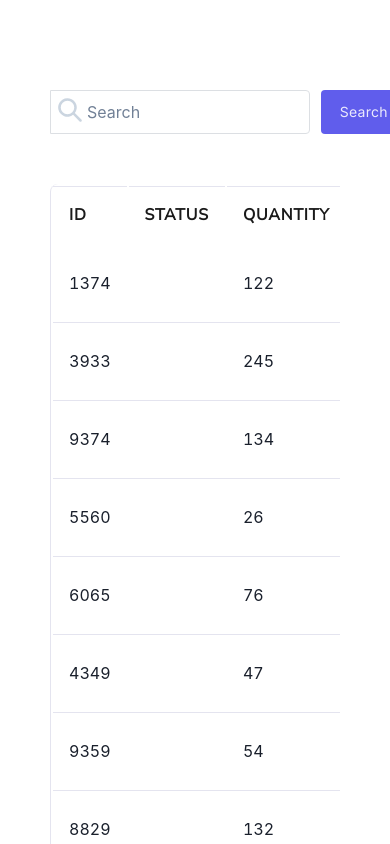
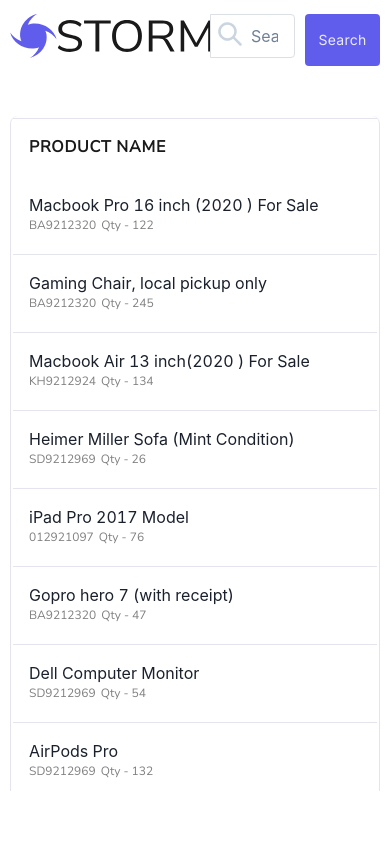
Before and after one commit to rickyforr/products-take-home, a Next.js app: page / in a window 390 px wide. Built offline with nearby package versions, Linux system fonts and the light colour scheme.

Commit message:
add modal api and responsive styles

```diff
--- a/components/Header/Header.tsx
+++ b/components/Header/Header.tsx
@@ -1,13 +1,21 @@
 import { Box, Flex } from "@chakra-ui/react";
 import Image from "next/image";
 import { Search } from "./Search/Search";
-import { SettingsIcon } from "@chakra-ui/icons";
 
-export const Header = () => {
+type Props = {
+  onGetProducts: (searchParam?: string) => void;
+};
+
+/**
+ * Renders the app header including the logo and search bar.
+ * @param props.onGetProducts - Function to get products from the API.
+ */
+export const Header = ({ onGetProducts }: Props) => {
+
   return (
-    <Flex paddingTop={10}>
+    <Flex paddingTop={1} flexWrap="wrap">
       <Flex flex={1}>
-        <Box display="flex">
+        <Box display="flex" minW="200px" mb={2} >
           <Image
             src="/storm_logo_icon.svg"
             alt="Logo_Icon"
@@ -23,9 +31,7 @@
         </Box>
       </Flex>
       <Flex flex={1}>
-        <Search />
-        <Flex>
-        </Flex>
+        <Search onGetProducts={onGetProducts} />
       </Flex>
     </Flex>
   );
--- a/components/Header/Search/Search.tsx
+++ b/components/Header/Search/Search.tsx
@@ -7,17 +7,44 @@
 } from "@chakra-ui/react";
 import styles from "../../../styles/Home.module.css";
 import { SearchIcon } from "@chakra-ui/icons";
+import { useState } from "react";
 
-export const Search = () => {
+type Props = {
+  onGetProducts: (searchParam?: string) => void;
+};
+
+/**
+ * Renders the search bar.
+ * @param props.onGetProducts - Function to get products from the API.
+ */
+export const Search = ({ onGetProducts }: Props) => {
+  const [searchValue, setSearchValue] = useState<string>("");
+
   return (
     <Flex>
       <InputGroup>
         <InputLeftElement pointerEvents="none">
-          <SearchIcon color="gray.300" height="24px" width="24px"/>
+          <SearchIcon color="gray.300" height="24px" width="24px" />
         </InputLeftElement>
-        <Input className={styles.searchInput} placeholder="Search"/>
+        <Input
+          className={styles.searchInput}
+          placeholder="Search"
+          onChange={(e: React.ChangeEvent<HTMLInputElement>) =>
+            setSearchValue(e.target.value)
+          }
+          onKeyDown={(e: React.KeyboardEvent<HTMLInputElement>) => {
+            if (e.key === "Enter") {
+              onGetProducts(searchValue);
+            }
+          }}
+        />
       </InputGroup>
-      <Button className={styles.searchButton}>Search</Button>
+      <Button
+        className={styles.searchButton}
+        onClick={() => onGetProducts(searchValue)}
+      >
+        Search
+      </Button>
     </Flex>
   );
 };
--- /dev/null
+++ b/components/ProductModal/ProductModal.tsx
@@ -0,0 +1,43 @@
+import { Product } from "@/system/types";
+import {
+  Button,
+  Flex,
+  Modal,
+  ModalBody,
+  ModalCloseButton,
+  ModalContent,
+  ModalFooter,
+  ModalHeader,
+  ModalOverlay,
+  Text,
+} from "@chakra-ui/react";
+
+type Props = {
+  product: Product;
+  isOpen: boolean;
+  onClose: () => void;
+};
+
+export const ProductModal = ({ product, isOpen, onClose }: Props) => {
+  return (
+    <Modal isOpen={isOpen} onClose={onClose}>
+      <ModalOverlay />
+      <ModalContent>
+        <ModalHeader>{product.product}</ModalHeader>
+        <ModalCloseButton />
+        <ModalBody>
+          <Flex>
+            <Text>Serial number: {product.serial}</Text>
+            <Text>Quantity: {product.quantity}</Text>
+            <Text>Total: ${product.total}</Text>
+          </Flex>
+        </ModalBody>
+        <ModalFooter>
+          <Button colorScheme="blue" mr={3} onClick={onClose}>
+            Close
+          </Button>
+        </ModalFooter>
+      </ModalContent>
+    </Modal>
+  );
+};
--- a/components/ProductsTable/ProductsTable.tsx
+++ b/components/ProductsTable/ProductsTable.tsx
@@ -9,11 +9,16 @@
   Th,
   Thead,
   Tr,
+  useDisclosure,
+  Box,
 } from "@chakra-ui/react";
 import styles from "../../styles/Home.module.css";
+import { ProductModal } from "../ProductModal/ProductModal";
+import { useState } from "react";
 
 type Props = {
   products: Product[];
+  requestState: { pending: boolean; error: boolean; success: boolean };
 };
 
 const tableColumnTitles = [
@@ -24,42 +29,90 @@
   "Prices",
 ];
 
-export const ProductsTable = ({ products }: Props) => {
+const responsiveProductCell = {
+  base: "none",
+  md: "table-cell",
+};
+
+export const ProductsTable = ({ products, requestState }: Props) => {
+  const [selectedProduct, setSelectedProduct] = useState<Product | null>(null);
+  const { isOpen, onClose, onOpen } = useDisclosure();
+
   const handleRowClick = (product: Product) => {
-    console.log("Row clicked", product);
+    setSelectedProduct(product);
+    onOpen();
   };
+
   return (
     <Flex
       style={{
         width: "100%",
-        height: "100%",
         marginTop: "50px",
       }}
     >
-      <TableContainer style={{ width: "100%" }} overflowY="auto">
+      {selectedProduct && (
+        <ProductModal
+          product={selectedProduct}
+          isOpen={isOpen}
+          onClose={onClose}
+        />
+      )}
+      <TableContainer
+        style={{ width: "100%", height: "80vh" }}
+        overflowY="auto"
+      >
+        {requestState.pending && <Text>Loading...</Text>}
+        {requestState.error && <Text>Error loading products</Text>}
+        {requestState.success && (
           <Table variant="unstyled" className={styles.productsTable}>
             <Thead>
               <Tr>
                 {tableColumnTitles.map((title) => (
-                <Th>{title}</Th>
+                  <Th
+                    display={{
+                      base: title === "Product name" ? "table-cell" : "none",
+                      md: "table-cell",
+                    }}
+                  >
+                    {title}
+                  </Th>
                 ))}
               </Tr>
             </Thead>
             <Tbody>
+              {products.length === 0 && (
+                <Tr>
+                  <Text>No products found</Text>
+                </Tr>
+              )}
               {products.map((product) => (
                 <Tr onClick={() => handleRowClick(product)}>
-                <Td>{product.id}</Td>
-                <Td></Td>
-                <Td>{product.quantity}</Td>
+                  <Td display={responsiveProductCell}>{product.id}</Td>
+                  <Td display={responsiveProductCell}></Td>
+                  <Td display={responsiveProductCell}>{product.quantity}</Td>
                   <Td>
                     <Text>{product.product}</Text>
-                  <Text>{product.serial}</Text>
+                    <Flex>
+                      <Text className={styles.secondaryText} mr="5px">
+                        {product.serial}
+                      </Text>
+                      <Text
+                        display={{
+                          base: "table-cell",
+                          md: "none",
+                        }}
+                        className={styles.secondaryText}
+                      >
+                        Qty - {product.quantity}
+                      </Text>
+                    </Flex>
                   </Td>
-                <Td>${product.total}</Td>
+                  <Td display={responsiveProductCell}>${product.total}</Td>
                 </Tr>
               ))}
             </Tbody>
           </Table>
+        )}
       </TableContainer>
     </Flex>
   );
--- a/pages/_app.tsx
+++ b/pages/_app.tsx
@@ -1,10 +1,11 @@
 import "@/styles/globals.css";
+import { theme } from "@/styles/theme";
 import { ChakraProvider } from "@chakra-ui/react";
 import type { AppProps } from "next/app";
 
 export default function App({ Component, pageProps }: AppProps) {
   return (
-    <ChakraProvider>
+    <ChakraProvider theme={theme}>
       <Component {...pageProps} />
     </ChakraProvider>
   );
--- /dev/null
+++ b/pages/api/products.ts
@@ -0,0 +1,89 @@
+import { Product } from '@/system/types';
+import type { NextApiRequest, NextApiResponse } from 'next'
+
+const data: Product[] = [
+  {
+    product: "Macbook Pro 16 inch (2020 ) For Sale",
+    serial: "BA9212320",
+    id: 1374,
+    quantity: 122,
+    total: 854.08,
+  },
+  {
+    product: "Gaming Chair, local pickup only",
+    serial: "BA9212320",
+    id: 3933,
+    quantity: 245,
+    total: 943.65,
+  },
+  {
+    product: "Macbook Air 13 inch(2020 ) For Sale",
+    serial: "KH9212924",
+    id: 9374,
+    quantity: 134,
+    total: 779.58,
+  },
+  {
+    product: "Heimer Miller Sofa (Mint Condition)",
+    serial: "SD9212969",
+    id: 5560,
+    quantity: 26,
+    total: 275.43,
+  },
+  {
+    product: "iPad Pro 2017 Model",
+    serial: "012921097",
+    id: 6065,
+    quantity: 76,
+    total: 475.22,
+  },
+  {
+    product: "Gopro hero 7 (with receipt)",
+    serial: "BA9212320",
+    id: 4349,
+    quantity: 47,
+    total: 219.78,
+  },
+  {
+    product: "Dell Computer Monitor",
+    serial: "SD9212969",
+    id: 9359,
+    quantity: 54,
+    total: 105.55,
+  },
+  {
+    product: "AirPods Pro",
+    serial: "SD9212969",
+    id: 8829,
+    quantity: 132,
+    total: 928.41,
+  },
+  {
+    product: "Playstation 4 Limited Edition",
+    serial: "SD9212969",
+    id: 5045,
+    quantity: 15,
+    total: 473.85,
+  },
+  {
+    product: "DJI Mavic Pro 2",
+    serial: "SD9212969",
+    id: 3536,
+    quantity: 39,
+    total: 576.28,
+  },
+];
+
+export default function handler(
+  req: NextApiRequest,
+  res: NextApiResponse<Product[]>
+) {
+  const { searchParam } = req.query;
+  if (searchParam) {
+    const filteredData = data.filter((product) =>
+      product.product.toLowerCase().includes(searchParam.toString().toLowerCase())
+    );
+    return res.status(200).json(filteredData);
+  }
+  res.status(200).json(data)
+}
--- a/pages/index.tsx
+++ b/pages/index.tsx
@@ -1,95 +1,22 @@
 import { Header } from "@/components/Header/Header";
 import { ProductsTable } from "@/components/ProductsTable/ProductsTable";
-import { Product } from "@/system/types";
+import { useProducts } from "@/system/useProducts";
 import { Box } from "@chakra-ui/react";
-
-const data: Product[] = [
-  {
-    product: "Macbook Pro 16 inch (2020 ) For Sale",
-    serial: "BA9212320",
-    id: 1374,
-    quantity: 122,
-    total: 854.08,
-  },
-  {
-    product: "Gaming Chair, local pickup only",
-    serial: "BA9212320",
-    id: 3933,
-    quantity: 245,
-    total: 943.65,
-  },
-  {
-    product: "Macbook Air 13 inch(2020 ) For Sale",
-    serial: "KH9212924",
-    id: 9374,
-    quantity: 134,
-    total: 779.58,
-  },
-  {
-    product: "Heimer Miller Sofa (Mint Condition)",
-    serial: "SD9212969",
-    id: 5560,
-    quantity: 26,
-    total: 275.43,
-  },
-  {
-    product: "iPad Pro 2017 Model",
-    serial: "012921097",
-    id: 6065,
-    quantity: 76,
-    total: 475.22,
-  },
-  {
-    product: "Gopro hero 7 (with receipt)",
-    serial: "BA9212320",
-    id: 4349,
-    quantity: 47,
-    total: 219.78,
-  },
-  {
-    product: "Dell Computer Monitor",
-    serial: "SD9212969",
-    id: 9359,
-    quantity: 54,
-    total: 105.55,
-  },
-  {
-    product: "AirPods Pro",
-    serial: "SD9212969",
-    id: 8829,
-    quantity: 132,
-    total: 928.41,
-  },
-  {
-    product: "Playstation 4 Limited Edition",
-    serial: "SD9212969",
-    id: 5045,
-    quantity: 15,
-    total: 473.85,
-  },
-  {
-    product: "DJI Mavic Pro 2",
-    serial: "SD9212969",
-    id: 3536,
-    quantity: 39,
-    total: 576.28,
-  },
-];
 
 /**
  * Renders the Home page including the header and products table.
  */
 export default function Home() {
+  const { products, requestState, onGetProducts } = useProducts();
   return (
     <Box
       display="flex"
       flexDir="column"
       width="100%"
-      height="100%"
-      padding="50px"
+      padding={{ base: "10px", md: "50px" }}
     >
-      <Header />
-      <ProductsTable products={data} />
+      <Header onGetProducts={onGetProducts} />
+      <ProductsTable products={products} requestState={requestState} />
     </Box>
   );
 }
--- a/styles/Home.module.css
+++ b/styles/Home.module.css
@@ -9,8 +9,7 @@
   display: flex;
   gap: 8px;
   height: 44px;
-  padding: 8px 138px 8px 36px;
-  width: 260px;
+  margin-right: 10px;
 }
 
 button.searchButton {
@@ -67,6 +66,7 @@
 
 .productsTable tr:first-child {
   box-shadow: none;
+  border-top: 1px solid var(--Border, #e4e4ef);
 }
 
 .productsTable tr:hover {
@@ -81,3 +81,12 @@
 .productsTable td:last-child {
   border-left: 1px solid var(--Border, #e4e4ef);
 }
+
+.secondaryText {
+  color: var(--text-secondary, #808080);
+  font-family: Nunito Sans;
+  font-size: 12px;
+  font-style: normal;
+  font-weight: 400;
+  line-height: 20px;
+}
--- a/styles/globals.css
+++ b/styles/globals.css
@@ -12,3 +12,15 @@
 div#__next {
   height: 100%;
 }
+
+::-webkit-scrollbar {
+  width: 3px;
+}
+
+::-webkit-scrollbar-track {
+  box-shadow: inset 0 0 6px rgba(0, 0, 0, 0.3);
+}
+
+::-webkit-scrollbar-thumb {
+  background-color: darkgrey;
+}
--- /dev/null
+++ b/system/useProducts.ts
@@ -0,0 +1,40 @@
+import { useEffect, useState } from "react";
+import { Product } from "./types";
+
+export const useProducts = () => {
+  const [products, setProducts] = useState<Product[]>([]);
+  const [requestState, setRequestState] = useState<{
+    pending: boolean;
+    success: boolean;
+    error: boolean;
+  }>({
+    pending: false,
+    success: false,
+    error: false,
+  });
+
+  const handleGetProducts = async (searchParam?: string) => {
+    setRequestState({ ...requestState, pending: true });
+    try {
+      const url = searchParam
+        ? `/api/products?searchParam=${searchParam}`
+        : "/api/products";
+      const response = await fetch(url);
+      const data = await response.json();
+      setProducts(data);
+      setRequestState({ ...requestState, success: true });
+    } catch (error) {
+      setRequestState({ ...requestState, error: true });
+    }
+  };
+
+  useEffect(() => {
+    handleGetProducts();
+  }, []);
+
+  return {
+    onGetProducts: handleGetProducts,
+    products,
+    requestState,
+  };
+};
```
Also changed, not shown: pages/api/hello.ts (deleted, +0 -13 lines), styles/theme.ts (added, +12 -0 lines). Lines whose indentation alone changed are shown as unchanged.
